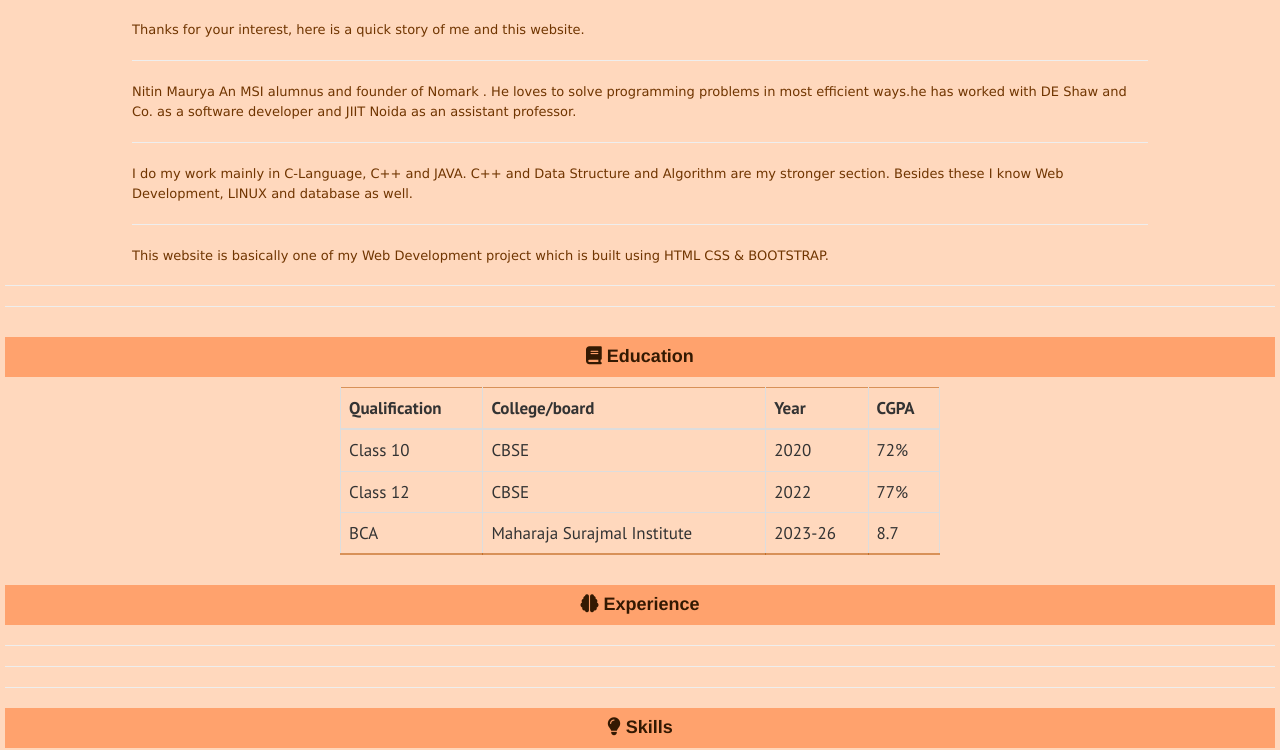
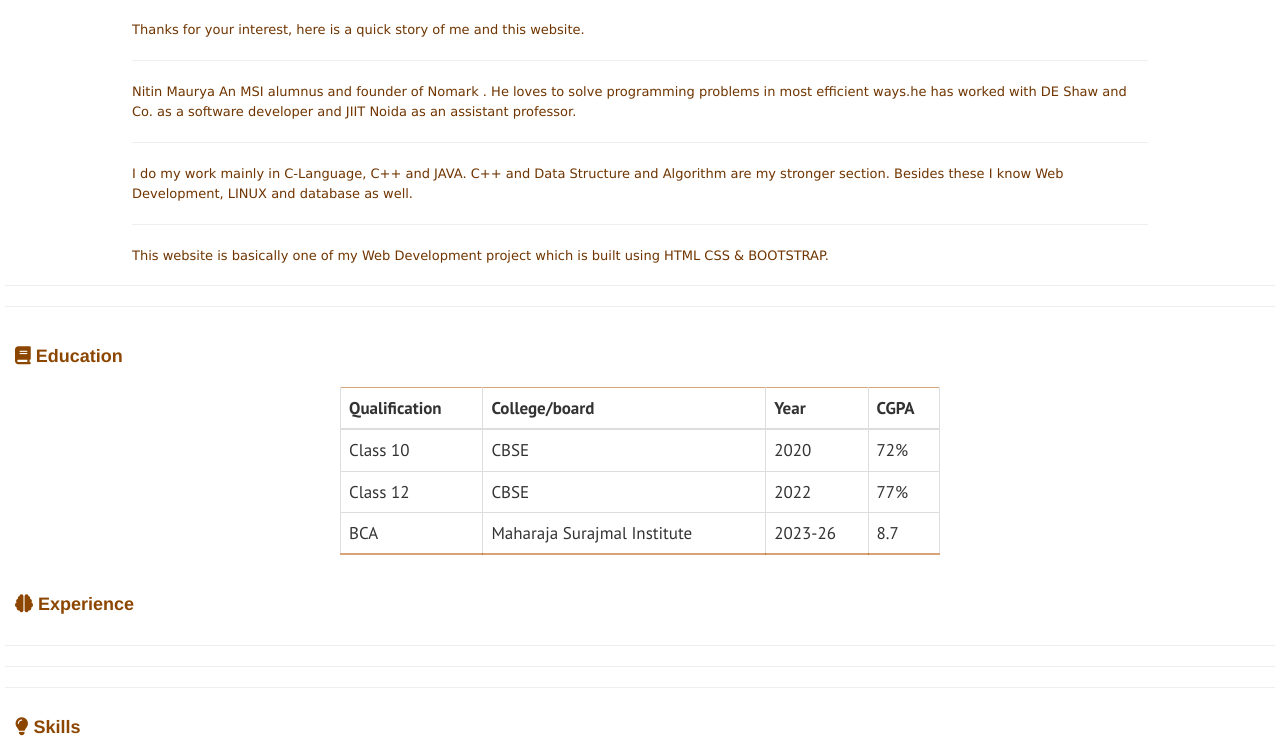
Before and after one commit to Nitinmaurya67/Nitinmaurya67.github.io, a plain HTML site: page about.html in a window 1280 px wide. Shown: the part 68-818 px from the top of the page. Drawn offline with nearby package versions, Linux system fonts and the light colour scheme; a web font is replaced by a local one.

Commit message:
Update about.css

```diff
--- a/about.css
+++ b/about.css
@@ -1,7 +1,5 @@
 body{
     font-family: "Arsenal SC", sans-serif;
-
-    background: linear-gradient( #ffd8bd  100%, #7736003f 50%);
     padding-top: 10px;
 
 }
@@ -15,14 +13,13 @@ body::-webkit-scrollbar {
 h4{
     padding: 10px;
     max-height:47px;
-    background-color: rgb(255, 162, 109);
-    display: flex;
-    justify-items: center;
-    justify-content: center;
+    /* background-color: rgba(107, 107, 107, 0.34); */
+
+
 
 }
 h4 b{
-    color: #331902;
+    color: #8c4600;
 }
 
 .images{
```
